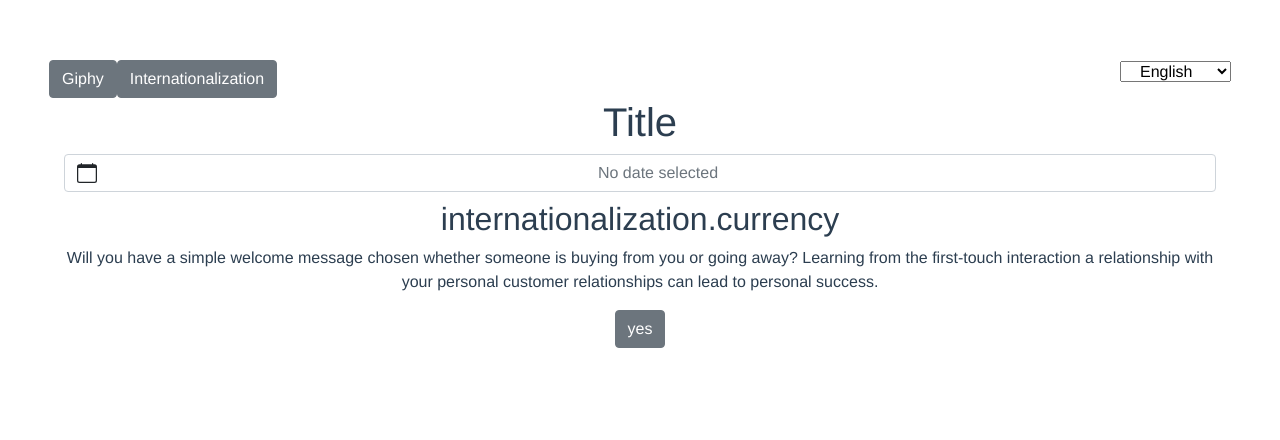
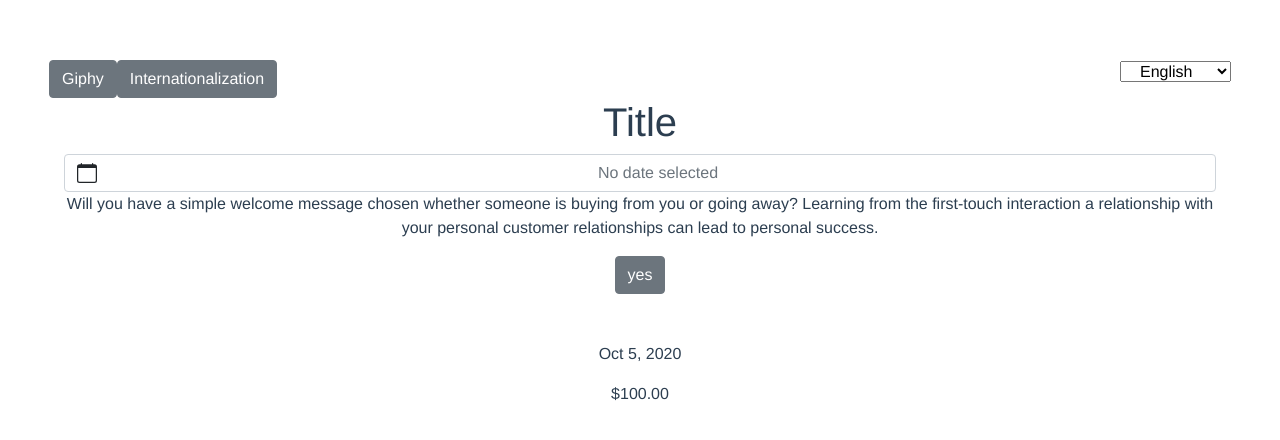
Before and after one commit to Mariobacsi/vue-giphy, a Vue app: page /#/internationalization in a window 1280 px wide. Shown: the top 440 px of the page. Built offline with nearby package versions, Linux system fonts and the light colour scheme.

Commit message:
richtiger Commit

```diff
--- a/src/App.vue
+++ b/src/App.vue
@@ -34,8 +34,7 @@
     return {
       langs: {
         en: {value: "en", text: "English"},
-                    de: {value: "de", text: "Deutsch"},
-                    re: {value: "ar", text: "عربى"}
+        de: {value: "de", text: "Deutsch"}
       }
     }
   }
--- a/src/i18n.js
+++ b/src/i18n.js
@@ -16,8 +16,40 @@ function loadLocaleMessages () {
   return messages
 }
 
+const dateTimeFormats = {
+  'en': {
+    short: {
+      year: 'numeric',
+      month: 'short',
+      day: 'numeric'
+    }
+  },
+  'de': {
+    short: {
+      year: 'numeric',
+      month: 'short',
+      day: 'numeric'
+    }
+  }
+}
+
+const numberFormats = {
+  'en': {
+    currency: {
+      style: 'currency', currency: 'USD'
+    }
+  },
+  'de': {
+    currency: {
+      style: 'currency', currency: 'EUR'
+    }
+  }
+}
+
 export default new VueI18n({
   locale: process.env.VUE_APP_I18N_LOCALE || 'en',
   fallbackLocale: process.env.VUE_APP_I18N_FALLBACK_LOCALE || 'en',
-  messages: loadLocaleMessages()
+  messages: loadLocaleMessages(),
+  dateTimeFormats,
+  numberFormats
 })
--- a/src/views/Internationalization.vue
+++ b/src/views/Internationalization.vue
@@ -3,10 +3,10 @@
     <h1>Title</h1>
     <b-form-datepicker v-model="date"
                        :locale="$i18n.locale"/>
-    <h2>{{ date }}</h2>
-    <h2>{{ $t('internationalization.currency') }}</h2>
     <p>{{ $t('internationalization.text') }}</p>
     <b-button class="mb-5">{{ $t('internationalization.button-yes') }}</b-button>
+    <p>{{ $d(new Date(), 'short') }}</p>
+    <p>{{ $n(100, 'currency') }}</p>
   </div>
 </template>
 
```
Lines whose indentation alone changed are shown as unchanged.
